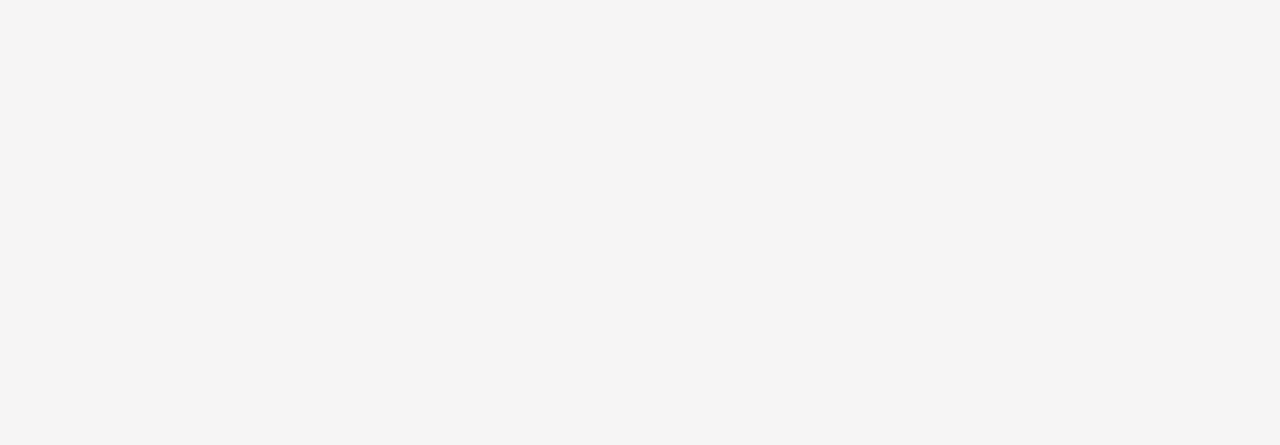
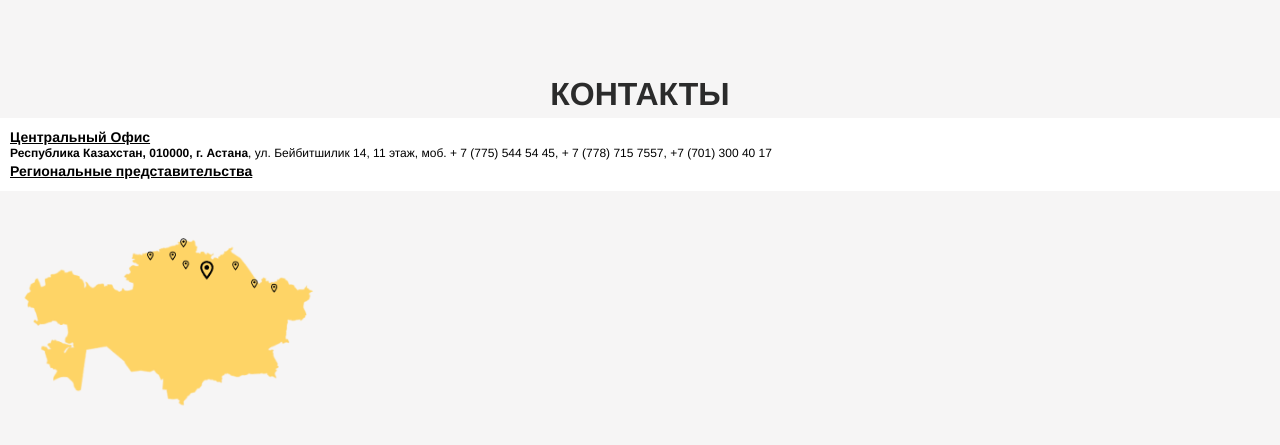
Before and after one commit to khilyao/eridon, a Next.js app: page / in a window 1280 px wide. Shown: the part 4535-4980 px from the top of the page. Before the commit the page ends 4555 px from the top, so only its background shows below. Built offline with nearby package versions, Linux system fonts and the light colour scheme; no server answers.

Commit message:
add the ability to scroll beautifully

```diff
--- /dev/null
+++ b/app/components/Contacts/contacts.module.scss
@@ -0,0 +1,41 @@
+.section {
+  padding: 50px 0;
+}
+
+.title {
+  color: rgb(43, 43, 43);
+  font-size: 14px;
+  line-height: 1.57;
+
+  text-align: center;
+  text-transform: uppercase;
+
+  @media screen and (min-width: 1024px) {
+    font-size: 32px;
+    line-height: 1.5;
+  }
+}
+
+.list {
+  padding: 10px;
+
+  background-color: #fff;
+
+  font-size: 12px;
+  line-height: 1.33;
+}
+
+.heading {
+  text-decoration: underline;
+}
+
+.bold {
+  font-weight: 700;
+}
+
+.tel {
+  &:hover,
+  &:focus {
+    text-decoration: underline;
+  }
+}
--- /dev/null
+++ b/app/components/Contacts/index.tsx
@@ -0,0 +1,41 @@
+import Image from "next/image";
+import s from "./contacts.module.scss";
+import map from "@assets/map.png";
+
+const Contacts = () => {
+  return (
+    <section id="contacts" className={s.section}>
+      <h2 className={s.title}>Контакты</h2>
+      <div>
+        <ul className={s.list}>
+          <li>
+            <h3 className={s.heading}>Центральный Офис</h3>
+            <p>
+              <span className={s.bold}>
+                Республика Казахстан, 010000, г. Астана
+              </span>
+              , ул. Бейбитшилик 14, 11 этаж, моб.{" "}
+              <a className={s.tel} href="tel:+77755445445">
+                + 7 (775) 544 54 45
+              </a>
+              ,{" "}
+              <a className={s.tel} href="tel:+77787157557">
+                + 7 (778) 715 7557
+              </a>
+              ,{" "}
+              <a className={s.tel} href="tel:+77013004017">
+                +7 (701) 300 40 17
+              </a>
+            </p>
+          </li>
+          <li>
+            <h3 className={s.heading}>Региональные представительства</h3>
+          </li>
+        </ul>
+        <Image src={map} width={340} height={253} alt="map" />
+      </div>
+    </section>
+  );
+};
+
+export default Contacts;
--- a/app/components/News/index.tsx
+++ b/app/components/News/index.tsx
@@ -40,7 +40,7 @@ const News = () => {
   };
 
   return (
-    <section className={s.newsBlock}>
+    <section id="news" className={s.newsBlock}>
       <div className="container">
         <h2 className={s.title}>Новости</h2>
         {isMedia1024 ? (
@@ -74,7 +74,6 @@ const News = () => {
               </div>
               <Swiper
                 autoHeight
-                loop
                 spaceBetween={16}
                 slidesPerView={3}
                 slidesPerGroup={3}
--- a/app/components/SideBar/index.tsx
+++ b/app/components/SideBar/index.tsx
@@ -3,11 +3,13 @@ import s from "./sideBar.module.scss";
 import { storeContext } from "../../context/context";
 import { useContext, useEffect } from "react";
 import { useMediaQuery } from "@/hooks/useMediaQuery";
+import { useScrollWithOffset } from "@/hooks/useScrollWithOffset";
 
 const SideBar = () => {
-  const { isSideBarOpen } = useContext(storeContext);
+  const { isSideBarOpen, setIsSideBarOpen } = useContext(storeContext);
   const isMedia1024 = useMediaQuery(1024);
-  const isMedia1100 = useMediaQuery(1100);
+  const offset = isMedia1024 ? 70 : 140;
+  const handleScrollWithOffset = useScrollWithOffset(offset);
 
   useEffect(() => {
     const bodyRef = document.body;
@@ -44,27 +46,62 @@ const SideBar = () => {
     <aside className={s.aside} style={asideStyles()}>
       <ul className={s.list}>
         <li>
-          <Link className={`${s.link}`} href="#about">
+          <Link
+            className={s.link}
+            href="#about"
+            onClick={(e) => {
+              handleScrollWithOffset(e.nativeEvent);
+              setIsSideBarOpen(false);
+            }}
+          >
             О компании
           </Link>
         </li>
         <li>
-          <Link className={`${s.link}`} href="#solutions">
+          <Link
+            className={s.link}
+            href="#solutions"
+            onClick={(e) => {
+              handleScrollWithOffset(e.nativeEvent);
+              setIsSideBarOpen(false);
+            }}
+          >
             Готовые решения
           </Link>
         </li>
         <li>
-          <Link className={`${s.link}`} href="#news">
+          <Link
+            className={s.link}
+            href="#news"
+            onClick={(e) => {
+              handleScrollWithOffset(e.nativeEvent);
+              setIsSideBarOpen(false);
+            }}
+          >
             Новости
           </Link>
         </li>
         <li>
-          <Link className={`${s.link}`} href="#second-section">
+          <Link
+            className={s.link}
+            href="#contacts"
+            onClick={(e) => {
+              handleScrollWithOffset(e.nativeEvent);
+              setIsSideBarOpen(false);
+            }}
+          >
             Контакты
           </Link>
         </li>
       </ul>
-      <Link className={`${s.link} ${s.helper}`} href="#agricultural">
+      <Link
+        className={`${s.link} ${s.helper}`}
+        href="#agricultural"
+        onClick={(e) => {
+          handleScrollWithOffset(e.nativeEvent);
+          setIsSideBarOpen(false);
+        }}
+      >
         Агроконсультация
       </Link>
       <select className={s.langPicker} name="lang-picker" id="lang-picker">
--- a/app/page.tsx
+++ b/app/page.tsx
@@ -5,7 +5,7 @@ import About from "@components/About";
 import Solutions from "@components/Solutions";
 import Agricaltural from "@components/Agricultural";
 import News from "@components/News";
-// import Contacts from "@components/Contacts";
+import Contacts from "@components/Contacts";
 
 export default function Home() {
   return (
@@ -17,7 +17,7 @@ export default function Home() {
         <Solutions />
         <Agricaltural />
         <News />
-        {/* <Contacts /> */}
+        <Contacts />
       </main>
     </>
   );
--- /dev/null
+++ b/hooks/useScrollWithOffset.tsx
@@ -0,0 +1,46 @@
+import { useEffect, useCallback } from "react";
+
+export const useScrollWithOffset = (offset: number) => {
+  const handleScrollTo = useCallback(
+    (event: Event) => {
+      event.preventDefault();
+      const target = event.currentTarget as HTMLElement;
+
+      if (target instanceof HTMLAnchorElement) {
+        const href = target.getAttribute("href");
+
+        if (href) {
+          const targetId = href.slice(1);
+          const targetElement = document.getElementById(targetId);
+
+          if (targetElement) {
+            const elementPosition = targetElement.getBoundingClientRect().top;
+            const offsetPosition =
+              elementPosition + window.pageYOffset - offset;
+
+            window.scrollTo({
+              top: offsetPosition,
+              behavior: "smooth",
+            });
+          }
+        }
+      }
+    },
+    [offset]
+  );
+
+  useEffect(() => {
+    const links = document.querySelectorAll("a[href^='#']");
+    links.forEach((link) => {
+      link.addEventListener("click", handleScrollTo);
+    });
+
+    return () => {
+      links.forEach((link) => {
+        link.removeEventListener("click", handleScrollTo);
+      });
+    };
+  }, [handleScrollTo]);
+
+  return handleScrollTo;
+};
```
Also changed, not shown: assets/map.png (added).
